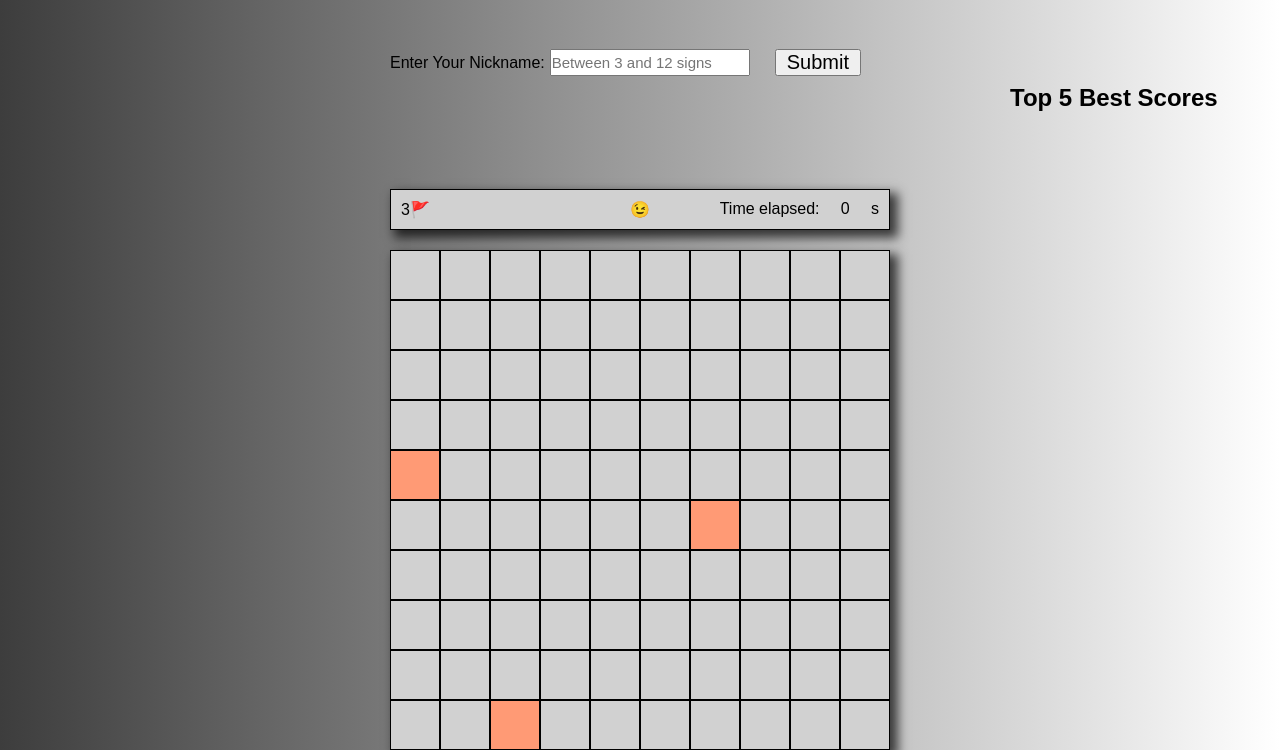
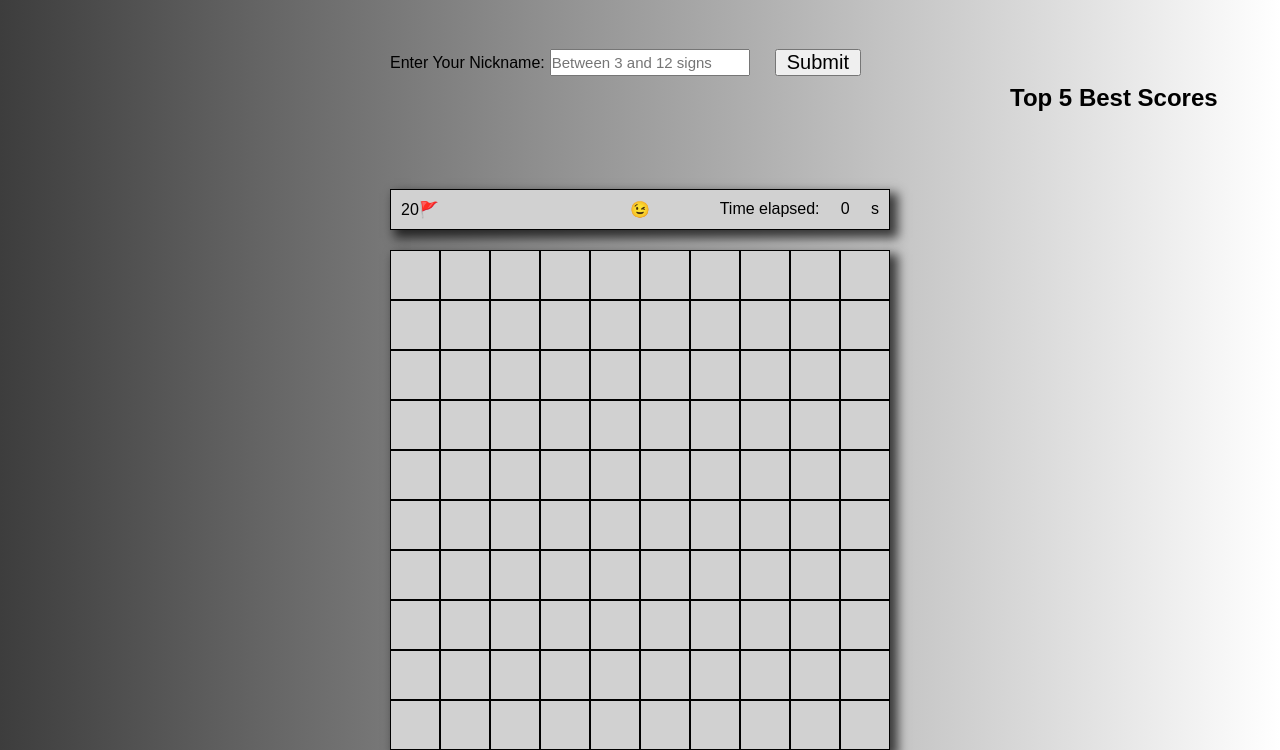
Before and after one commit to Adamskeyy/Minesweeper, a plain HTML site: page index.html in a window 1280 px wide. Shown: the part 66-816 px from the top of the page. Drawn offline with Linux system fonts and the light colour scheme.

Commit message:
Working version. Need refactoring and optimalization

```diff
--- a/app.js
+++ b/app.js
@@ -44,7 +44,7 @@ function resetScores() {
 function game() {
     let width = 10;
     let squares = [];
-    let bombAmount = 3;
+    let bombAmount = 20;
     let flags = 0;
     const size = width * width;
     let isGameOver = false;
--- a/styles.css
+++ b/styles.css
@@ -165,9 +165,9 @@ a {
     background-color:rgb(245, 245, 245);
 }
 
-.bomb {
+/* .bomb {
     background-color: rgb(255, 154, 117);
-}
+} */
 
 .valid, .bomb {
     display: flex;
```
